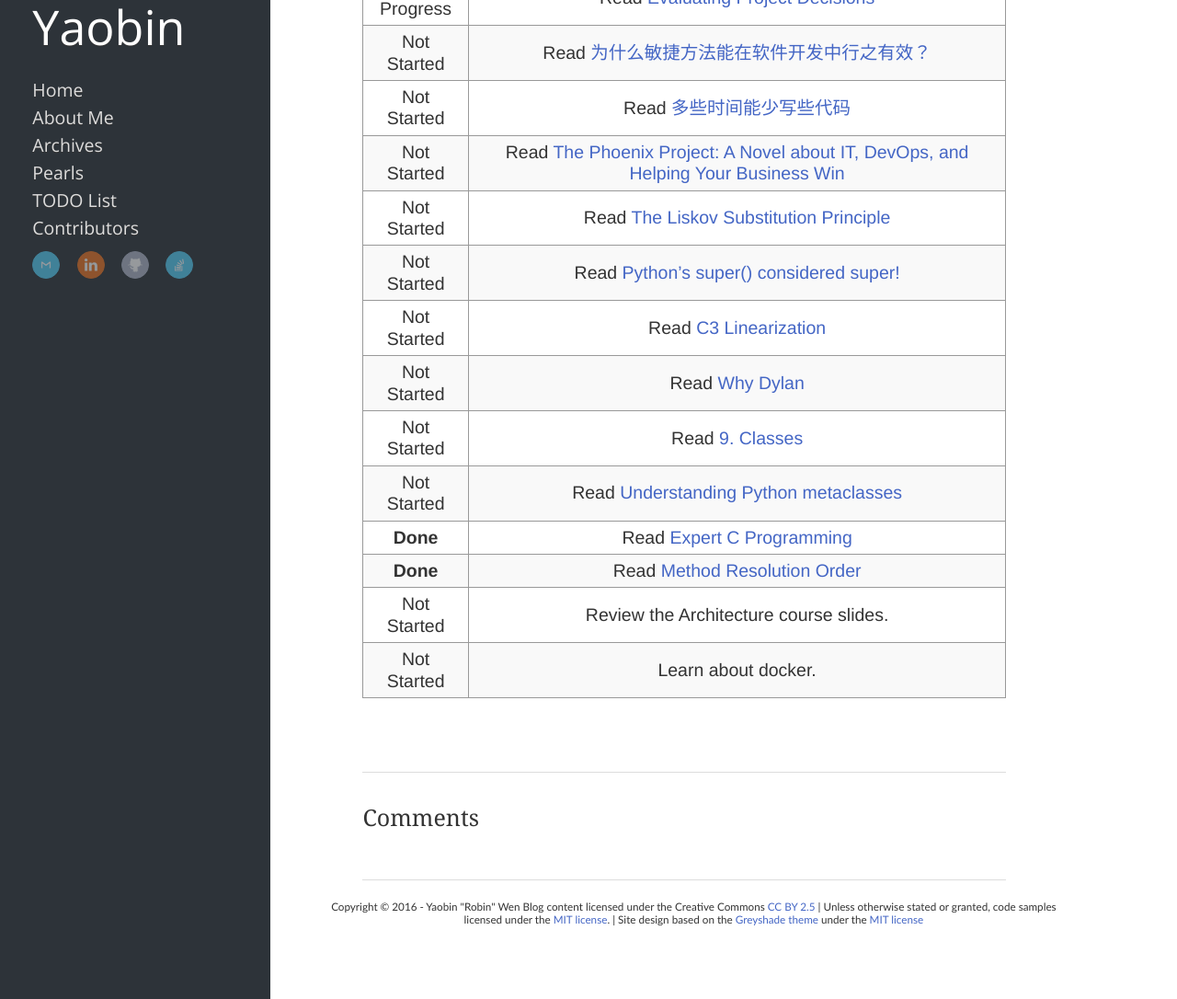
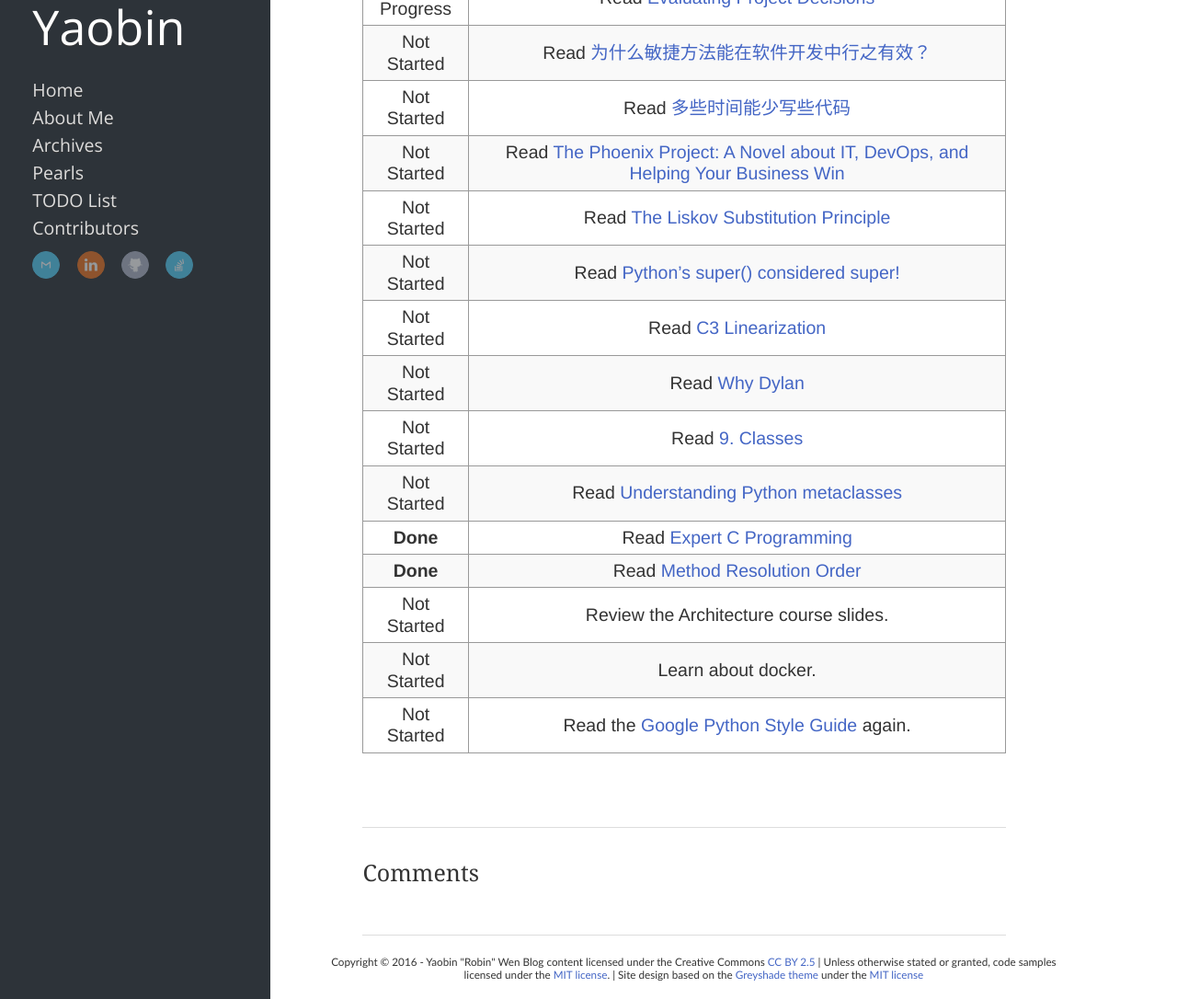
Before and after one commit to Tianhao25/yaobinwen.github.io, a Jekyll site: the page built from todo-list/index.markdown, in a window 1280 px wide and 1297 px high, cut to the strip 211-1297 px from the top of the window. Shown: the whole strip at 92% size. Built offline with Jekyll 4.4.1, drawn with Linux system fonts in a browser that asks for light colours; nearby versions of some CDN libraries; comment, search, counter and statistics services are not loaded.

Commit message:
Add a new TODO.

```diff
--- a/todo-list/index.markdown
+++ b/todo-list/index.markdown
@@ -24,3 +24,4 @@ sharing: false
 | **Done** | Read [Method Resolution Order](http://python-history.blogspot.com/2010/06/method-resolution-order.html) |
 | Not Started | Review the Architecture course slides. |
 | Not Started | Learn about docker. |
+| Not Started | Read the [Google Python Style Guide](https://google.github.io/styleguide/pyguide.html) again. |
```
